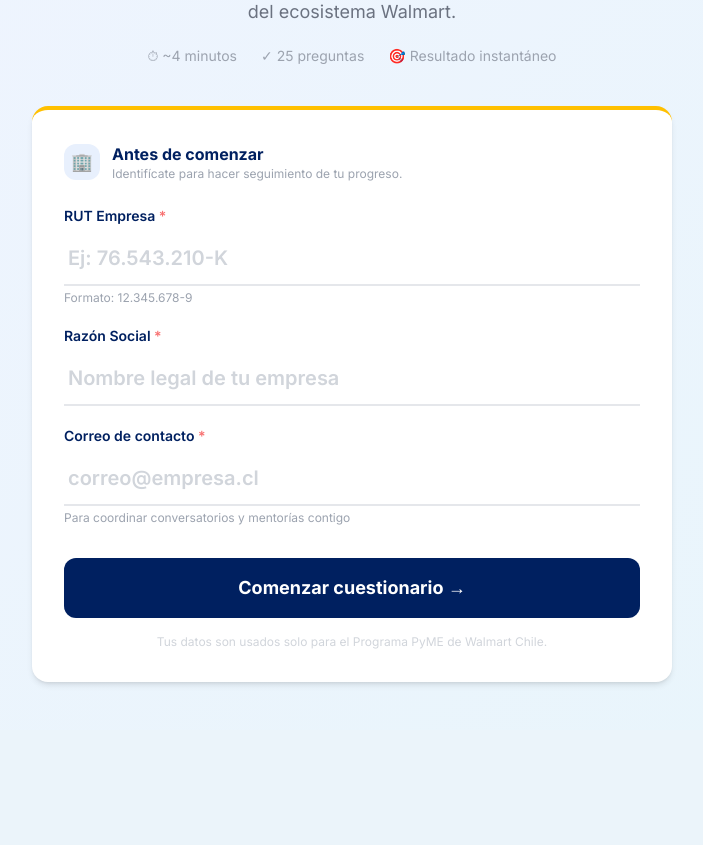
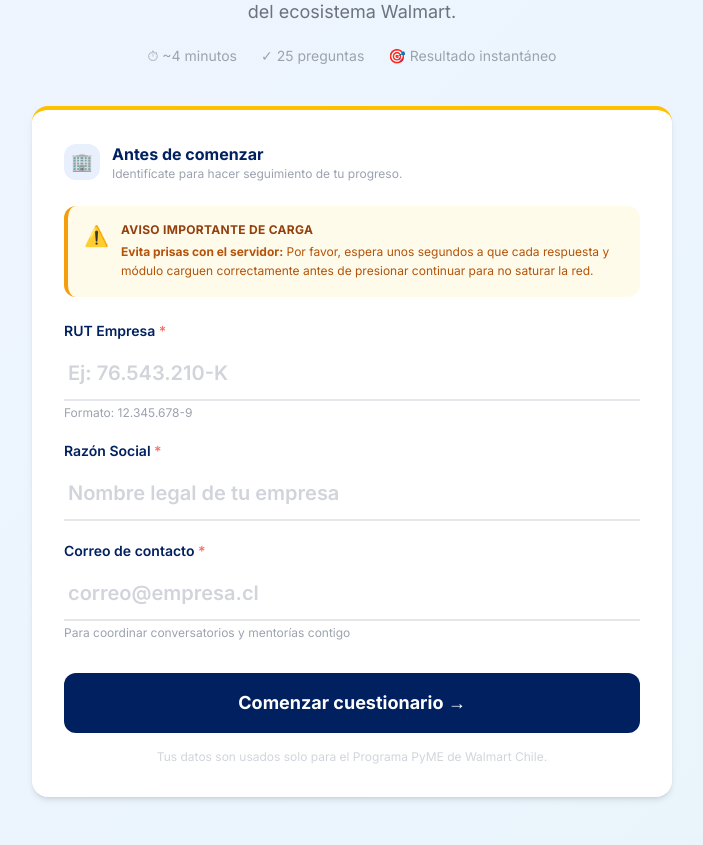
Before and after one commit to camidebe-cyber/pyme-survey, a FastAPI app: page / in a window 1280 px wide. Shown: the part 328-1173 px from the top of the page, without its empty margins (288-991 px from the left). Before the commit the page ends 1014 px from the top, so only its background shows below. Run offline with FastAPI, Linux system fonts and the light colour scheme; some libraries are stand-ins or nearby versions.

Commit message:
Add highlighted warning message block for server loading speed on welcome pages and guide

```diff
--- a/templates/welcome.html
+++ b/templates/welcome.html
@@ -108,6 +108,19 @@
       </div>
     </div>
 
+    <!-- Mensaje importante de velocidad y carga (Callout destacado) -->
+    <div class="bg-amber-50 border-l-4 border-amber-500 p-4 rounded-xl mb-6">
+      <div class="flex items-start gap-3">
+        <span class="text-xl">⚠️</span>
+        <div>
+          <h4 class="font-bold text-amber-800 text-xs uppercase tracking-wide">Aviso Importante de Carga</h4>
+          <p class="text-amber-700 text-xs mt-1 leading-relaxed">
+            <strong>Evita prisas con el servidor:</strong> Por favor, espera unos segundos a que cada respuesta y módulo carguen correctamente antes de presionar continuar para no saturar la red.
+          </p>
+        </div>
+      </div>
+    </div>
+
     <form method="post" action="/start" id="start-form" onsubmit="return validate()">
 
       <!-- RUT -->
```
Also changed, not shown: templates/formulario_welcome.html (+13 -0 lines).
